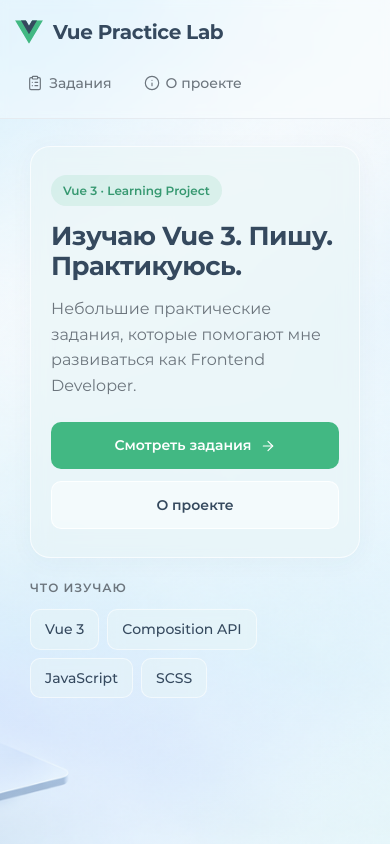
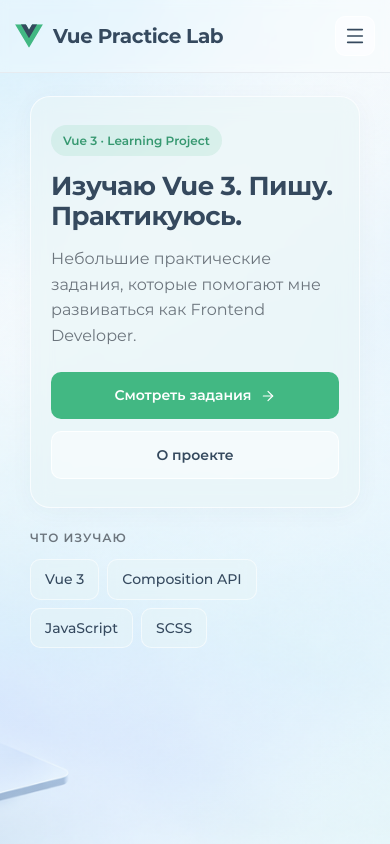
Before and after one commit to pVo83/vue-practice, a Vue app: page /#/ in a window 390 px wide. Built offline with nearby package versions, Linux system fonts and the light colour scheme.

Commit message:
feat: mobile burger with Transition and scroll lock, landing layout adapt

```diff
--- a/src/assets/Icons.vue
+++ b/src/assets/Icons.vue
@@ -13,6 +13,21 @@
       >
         <path d="M18 6 6 18"></path>
         <path d="m6 6 12 12"></path>
+      </symbol>
+
+      <symbol
+        xmlns="http://www.w3.org/2000/svg"
+        fill="none"
+        stroke="currentColor"
+        stroke-width="1.75"
+        stroke-linecap="round"
+        stroke-linejoin="round"
+        viewBox="0 0 24 24"
+        id="menu"
+      >
+        <path d="M4 5h16"></path>
+        <path d="M4 12h16"></path>
+        <path d="M4 19h16"></path>
       </symbol>
 
       <symbol
--- a/src/assets/scss/variables.scss
+++ b/src/assets/scss/variables.scss
@@ -30,6 +30,7 @@
   --warning-bg: #fff8e6;
   --warning-text: #b8860b;
   --header-overlay: rgb(255 255 255 / 30%);
+  --header-menu: rgb(233 244 249);
   --landing-veil: rgb(236 247 250 / 18%);
   --landing-tile: rgb(232 244 247 / 58%);
   --landing-tile-soft: rgb(232 244 247 / 48%);
--- a/src/components/Header.vue
+++ b/src/components/Header.vue
@@ -1,51 +1,100 @@
 <template>
   <header class="header" :class="{ 'header--overlay': isOverlay }">
     <div class="container header__inner">
-      <RouterLink class="header__brand" :to="{ name: 'home' }">
+      <RouterLink class="header__brand" :to="{ name: 'home' }" @click="closeMenu">
         <svg class="header__logo" width="28" height="28" aria-hidden="true">
           <use href="#vue" />
         </svg>
         <span class="header__name">Vue Practice Lab</span>
       </RouterLink>
 
+      <button
+        class="header__toggle"
+        type="button"
+        :aria-expanded="isMenuOpen"
+        aria-controls="header-nav"
+        @click="toggleMenu"
+      >
+        <svg class="header__toggle-icon" width="22" height="22" aria-hidden="true">
+          <use :href="isMenuOpen ? '#close' : '#menu'" />
+        </svg>
+        <span class="visually-hidden">{{ isMenuOpen ? "Закрыть меню" : "Открыть меню" }}</span>
+      </button>
+
       <nav class="header__nav" aria-label="Основная навигация">
         <RouterLink
+          v-for="item in navItems"
+          :key="item.name"
           class="header__link"
-          :to="{ name: 'tasks' }"
+          :to="{ name: item.name }"
           active-class="header__link--active"
         >
           <svg class="header__link-icon" width="16" height="16" aria-hidden="true">
-            <use href="#clipboard-list" />
+            <use :href="item.icon" />
           </svg>
-          Задания
+          {{ item.label }}
         </RouterLink>
+      </nav>
 
+      <Transition name="header-nav">
+        <nav
+          v-if="isMenuOpen"
+          id="header-nav"
+          class="header__dropdown"
+          aria-label="Основная навигация"
+        >
           <RouterLink
+            v-for="item in navItems"
+            :key="item.name"
             class="header__link"
-          :to="{ name: 'about' }"
+            :to="{ name: item.name }"
             active-class="header__link--active"
+            @click="closeMenu"
           >
             <svg class="header__link-icon" width="16" height="16" aria-hidden="true">
-            <use href="#info" />
+              <use :href="item.icon" />
             </svg>
-          О проекте
+            {{ item.label }}
           </RouterLink>
         </nav>
+      </Transition>
     </div>
   </header>
 </template>
 
 <script setup>
-import { computed } from "vue"
+import { computed, ref, watch } from "vue"
 import { useRoute } from "vue-router"
+import { useNoScroll } from "@/composables/useNoScroll"
 
 const route = useRoute()
 const isOverlay = computed(() => route.name === "home")
+const isMenuOpen = ref(false)
+
+const navItems = [
+  { name: "tasks", label: "Задания", icon: "#clipboard-list" },
+  { name: "about", label: "О проекте", icon: "#info" },
+]
+
+function toggleMenu() {
+  isMenuOpen.value = !isMenuOpen.value
+}
+
+function closeMenu() {
+  isMenuOpen.value = false
+}
+
+watch(
+  () => route.fullPath,
+  () => closeMenu(),
+)
+
+useNoScroll(isMenuOpen)
 </script>
 
 <style lang="scss" scoped>
 .header {
-  z-index: 1;
+  z-index: 10;
   width: 100%;
   padding: 16px 0;
   background: var(--white);
@@ -58,8 +107,8 @@
   }
 
   &__inner {
+    position: relative;
     display: flex;
-    flex-wrap: wrap;
     align-items: center;
     justify-content: space-between;
     gap: 16px;
@@ -82,10 +131,52 @@
     letter-spacing: -0.02em;
   }
 
+  &__toggle {
+    display: none;
+    align-items: center;
+    justify-content: center;
+    flex-shrink: 0;
+    width: 40px;
+    height: 40px;
+    border: 1px solid var(--border-soft);
+    border-radius: 10px;
+    background: var(--white);
+    color: var(--text);
+    transition:
+      background-color var(--trs35),
+      border-color var(--trs35);
+
+    &:hover {
+      background: var(--surface);
+    }
+  }
+
+  &__toggle-icon {
+    display: block;
+  }
+
   &__nav {
     display: flex;
     align-items: center;
     gap: 8px;
+  }
+
+  &__dropdown {
+    position: absolute;
+    top: calc(100% + 8px);
+    right: 0;
+    left: 0;
+    z-index: 11;
+    display: none;
+    flex-direction: column;
+    align-items: stretch;
+    gap: 4px;
+    margin: 0 16px;
+    padding: 8px;
+    border: 1px solid var(--border-soft);
+    border-radius: 12px;
+    background: var(--white);
+    box-shadow: 0 8px 24px var(--shadow-md);
   }
 
   &__link {
@@ -116,4 +207,49 @@
     flex-shrink: 0;
   }
 }
+
+.header-nav-enter-active,
+.header-nav-leave-active {
+  transition:
+    opacity var(--trs35),
+    transform var(--trs35);
+}
+
+.header-nav-enter-from,
+.header-nav-leave-to {
+  opacity: 0;
+  transform: translateY(8px);
+}
+
+@media (width <= 768px) {
+  .header {
+    &--overlay &__toggle {
+      background: var(--landing-fill);
+      border-color: var(--landing-border);
+      backdrop-filter: blur(8px);
+    }
+
+    &--overlay &__dropdown {
+      border-color: var(--landing-border);
+      background: var(--header-menu);
+      box-shadow: 0 8px 24px var(--landing-shadow);
+    }
+
+    &__toggle {
+      display: inline-flex;
+    }
+
+    &__nav {
+      display: none;
+    }
+
+    &__dropdown {
+      display: flex;
+    }
+
+    &__dropdown &__link {
+      padding: 12px 14px;
+    }
+  }
+}
 </style>
--- /dev/null
+++ b/src/composables/useNoScroll.js
@@ -0,0 +1,13 @@
+import { onUnmounted, watch } from "vue"
+
+export function useNoScroll(isOpen) {
+  watch(isOpen, (open) => {
+      document.body.classList.toggle("no-scroll", open)
+    },
+    { immediate: true },
+  )
+
+  onUnmounted(() => {
+    document.body.classList.remove("no-scroll")
+  })
+}
--- a/src/pages/Home.vue
+++ b/src/pages/Home.vue
@@ -146,9 +146,18 @@
   }
 }
 
-@media (width <= 640px) {
+@media (width <= 768px) {
   .landing {
-    padding: 24px 0 40px;
+    padding: 96px 0 40px;
+
+    &__container {
+      position: static;
+      top: auto;
+      left: auto;
+      width: min(100% - 30px, 520px);
+      margin-inline: auto;
+      transform: none;
+    }
 
     &__hero {
       padding: 28px 20px;
```
Lines whose indentation alone changed are shown as unchanged.
